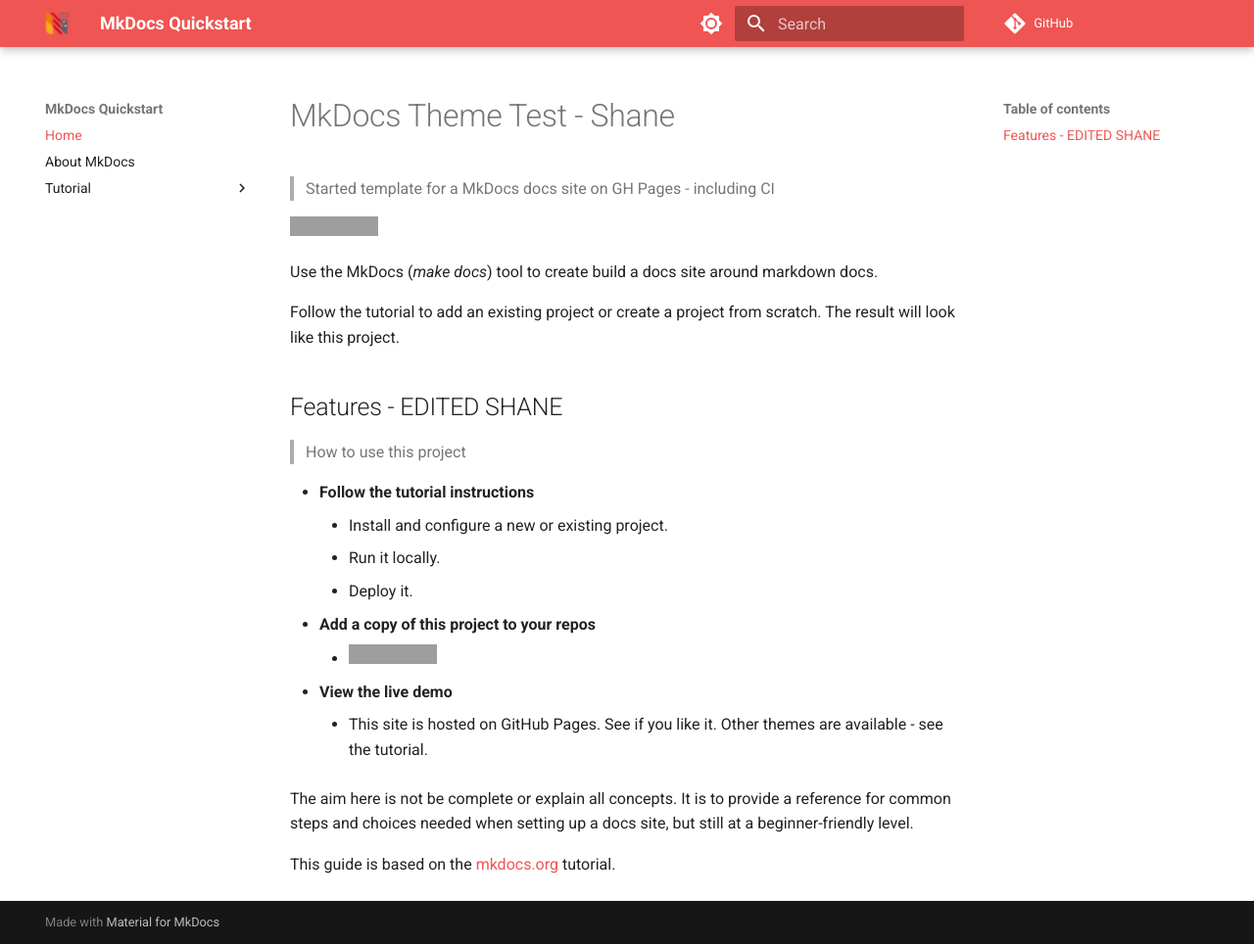
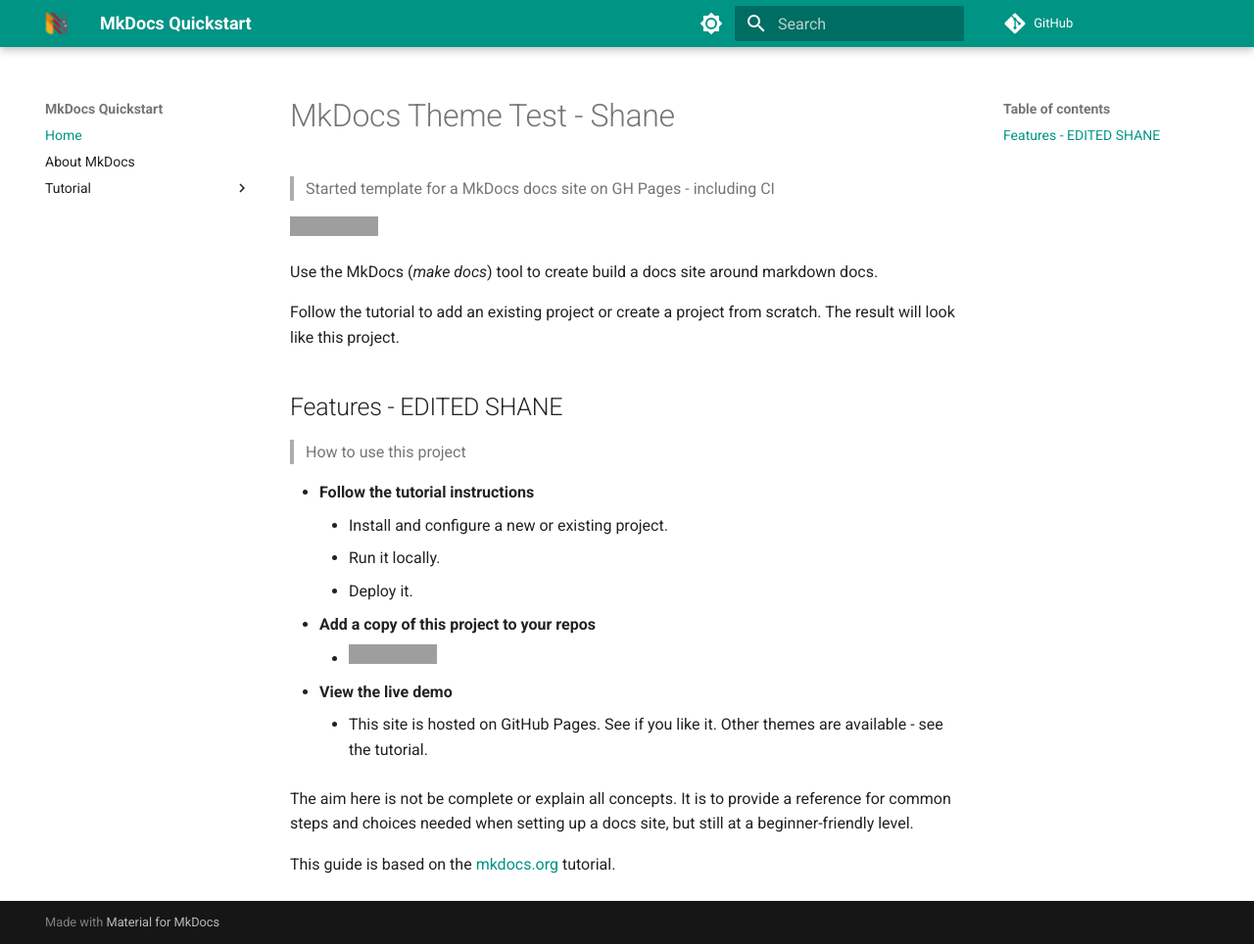
Before and after one commit to zimboflyman/mkDocs-setup, an MkDocs documentation site: the page built from docs/docs/index.md, in a window 1280 px wide and 964 px high. Shown: the whole window at 98% size. Built offline with MkDocs 1.6.1 and Material for MkDocs 9.7.7, drawn with Linux system fonts in a browser that asks for light colours; comment, search, counter and statistics services are not loaded; grey boxes are pictures that could not be loaded.

Commit message:
Update mkdocs.yml

```diff
--- a/docs/mkdocs.yml
+++ b/docs/mkdocs.yml
@@ -19,8 +19,8 @@
 
   palette:
     - scheme: default
-      primary: 'red'
-      accent: indigo
+      primary: teal
+      accent: orange
       toggle:
         icon: material/brightness-7
         name: Switch to dark mode
```
